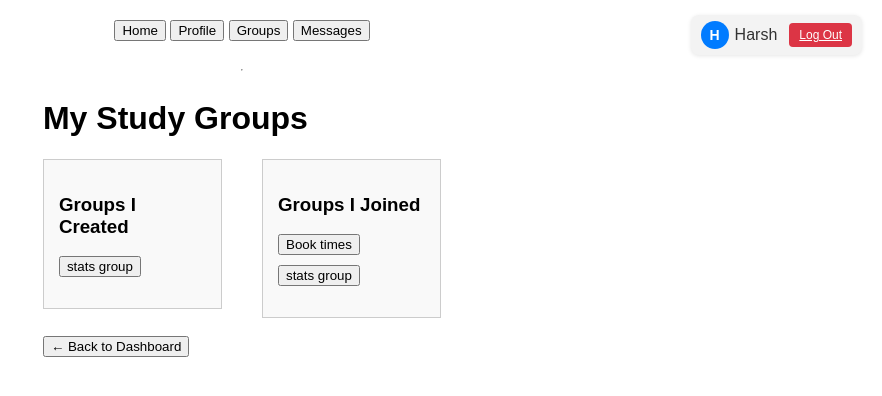
After one commit to harshx1427/southern-study-scheduler, a Flask app: page /my_groups in a window 1280 px wide. The commit adds this page. Shown: the top 396 px of the page, without its empty margins (398-1280 px from the left). Run offline with Flask 3, Linux system fonts and the light colour scheme; a user stored in the database is signed in.

Commit message:
create a view_my_groups.html. so user can view the group they created or joined. if they didn't created or joined, there will be a button lead them to speific page.

```diff
--- a/app/routes/main.py
+++ b/app/routes/main.py
@@ -131,6 +131,27 @@ def leave_group(group_id):
     return redirect(url_for('main.dashboard'))
 
 
+@main_bp.route('/my_groups')
+@login_required
+def view_my_groups():
+    created_groups = StudyGroup.query.filter_by(created_by_id=current_user.id).all()
+
+    joined_groups = (
+        StudyGroup.query
+        .join(Membership)
+        .filter(Membership.user_id == current_user.id)
+        .all()
+    )
+
+    unread_count = Message.query.filter_by(receiver_id=current_user.id, is_read=False).count()
+    return render_template(
+        'view_my_groups.html',
+        created_groups=created_groups,
+        joined_groups=joined_groups,
+        unread_count=unread_count
+    )
+
+
 @main_bp.route('/profile')
 @login_required
 def profile():
--- a/app/templates/base.html
+++ b/app/templates/base.html
@@ -22,7 +22,7 @@
 
       <a href="{{ url_for('main.dashboard') }}"><button> Home </button></a>
       <a href="{{ url_for('main.profile') }}"><button> Profile </button></a>
-      <a href="{{ url_for('main.create_group') }}"><button> Groups </button></a>
+      <a href="{{ url_for('main.view_my_groups') }}"><button> Groups </button></a>
       <a href="{{ url_for('auth.message') }}"><button>
         Messages
         {% if unread_count > 0 %}
--- a/app/templates/create_group.html
+++ b/app/templates/create_group.html
@@ -115,7 +115,7 @@
 
     <a href="{{ url_for('main.dashboard') }}"><button> Home </button></a>
     <a href="{{ url_for('main.profile') }}"><button> Profile </button></a>
-    <a href="{{ url_for('main.create_group') }}"><button> Groups </button></a>
+    <a href="{{ url_for('main.view_my_groups') }}"><button> Groups </button></a>
     <a href="{{ url_for('auth.message') }}"><button>
       Messages
       {% if unread_count > 0 %}
--- a/app/templates/dashboard.html
+++ b/app/templates/dashboard.html
@@ -140,7 +140,7 @@
 
     <a href="{{ url_for('main.dashboard') }}"><button> Home </button></a>
     <a href="{{ url_for('main.profile') }}"><button> Profile </button></a>
-    <a href="{{ url_for('main.create_group') }}"><button> Groups </button></a>
+    <a href="{{ url_for('main.view_my_groups') }}"><button> Groups </button></a>
     <a href="{{ url_for('auth.message') }}"><button>
       Messages
       {% if unread_count > 0 %}
--- a/app/templates/message.html
+++ b/app/templates/message.html
@@ -123,7 +123,7 @@
 
     <a href="{{ url_for('main.dashboard') }}"><button> Home </button></a>
     <a href="{{ url_for('main.profile') }}"><button> Profile </button></a>
-    <a href="{{ url_for('main.create_group') }}"><button> Groups </button></a>
+    <a href="{{ url_for('main.view_my_groups') }}"><button> Groups </button></a>
     <a href="{{ url_for('auth.message') }}"><button>
       Messages
       {% if unread_count > 0 %}
--- a/app/templates/message_user.html
+++ b/app/templates/message_user.html
@@ -126,7 +126,7 @@
 
     <a href="{{ url_for('main.dashboard') }}"><button> Home </button></a>
     <a href="{{ url_for('main.profile') }}"><button> Profile </button></a>
-    <a href="{{ url_for('main.create_group') }}"><button> Groups </button></a>
+    <a href="{{ url_for('main.view_my_groups') }}"><button> Groups </button></a>
     <a href="{{ url_for('auth.message') }}"><button>
       Messages
       {% if unread_count > 0 %}
--- a/app/templates/profile.html
+++ b/app/templates/profile.html
@@ -125,7 +125,7 @@
 
     <a href="{{ url_for('main.dashboard') }}"><button> Home </button></a>
     <a href="{{ url_for('main.profile') }}"><button> Profile </button></a>
-    <a href="{{ url_for('main.create_group') }}"><button> Groups </button></a>
+    <a href="{{ url_for('main.view_my_groups') }}"><button> Groups </button></a>
     <a href="{{ url_for('auth.message') }}"><button>
       Messages
       {% if unread_count > 0 %}
--- /dev/null
+++ b/app/templates/view_my_groups.html
@@ -0,0 +1,63 @@
+{% extends "base.html" %}
+{% block title %}My Groups{% endblock %}
+
+{% block content %}
+  <h1>My Study Groups</h1>
+
+  <div style="display: flex; justify-content: space-between; gap: 40px; align-items: flex-start;">
+
+    <!-- Left: Created Groups -->
+    <div style="flex: 1; border: 1px solid #ccc; padding: 15px; background-color: #f9f9f9;">
+      <h3>Groups I Created</h3>
+      {% if created_groups %}
+        <ul style="list-style: none; padding-left: 0;">
+          {% for group in created_groups %}
+            <li style="margin-bottom: 10px;">
+              <a href="{{ url_for('main.view_group', group_id=group.id) }}">
+                <button>{{ group.name }}</button>
+              </a>
+            </li>
+          {% endfor %}
+        </ul>
+      {% else %}
+
+        <p>No groups created yet.<br>
+           Want to create a group?
+           <a href="{{ url_for('main.create_group') }}">
+             <button>Create Group</button>
+           </a>
+        </p>
+
+      {% endif %}
+    </div>
+
+    <!-- Right: Joined Groups -->
+    <div style="flex: 1; border: 1px solid #ccc; padding: 15px; background-color: #f9f9f9;">
+      <h3>Groups I Joined</h3>
+      {% if joined_groups %}
+        <ul style="list-style: none; padding-left: 0;">
+          {% for group in joined_groups %}
+            <li style="margin-bottom: 10px;">
+              <a href="{{ url_for('main.view_group', group_id=group.id) }}">
+                <button>{{ group.name }}</button>
+              </a>
+            </li>
+          {% endfor %}
+        </ul>
+      {% else %}
+
+        <p>No groups joined yet.<br>
+           Want to join a group?
+           <a href="{{ url_for('main.dashboard') }}">
+             <button>Find a Group</button>
+           </a>
+        </p>
+
+      {% endif %}
+    </div>
+
+  </div>
+
+  <br>
+  <a href="{{ url_for('main.dashboard') }}"><button>← Back to Dashboard</button></a>
+{% endblock %}
```
Also changed, not shown: instance/study_scheduler.db.
